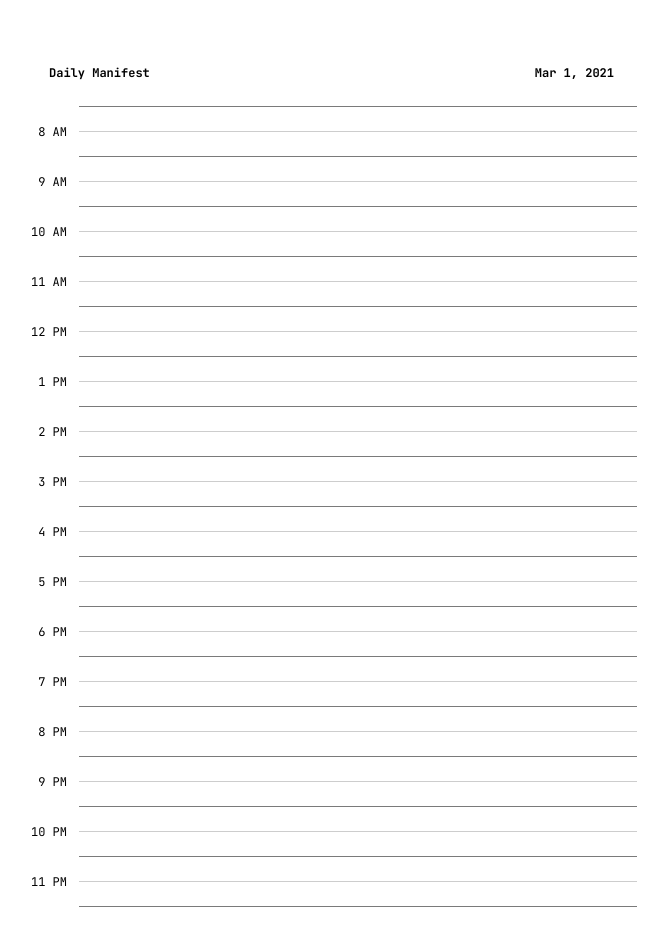
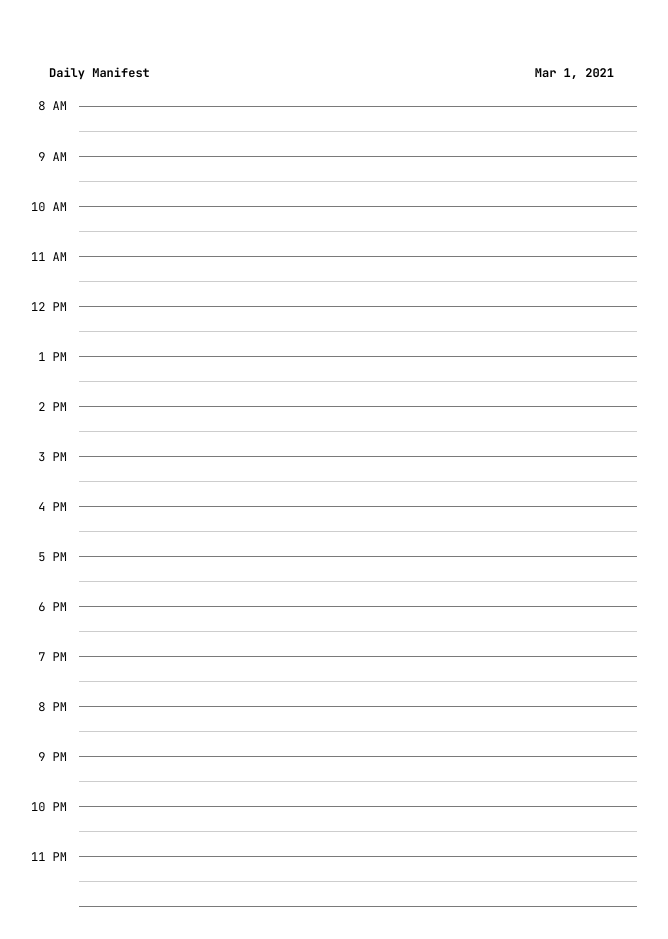
Before and after one commit to 0kzh/manifest, a React (Create React App) app: page / in a window 1280 px wide. Shown: the whole page, without its empty margins (303-971 px from the left). Built offline with nearby package versions, Linux system fonts and the light colour scheme; some icons are missing.

Commit message:
Fix hour positioning

```diff
--- a/src/App.css
+++ b/src/App.css
@@ -30,10 +30,14 @@
 
 .col-center {
   display: flex;
-  align-items: center;
   justify-content: flex-end;
   white-space: nowrap;
   margin-right: 1em;
+}
+
+.hour {
+  position: absolute;
+  transform: translateY(-50%);
 }
 
 .slot {
--- a/src/components/calendar/Calendar.tsx
+++ b/src/components/calendar/Calendar.tsx
@@ -62,7 +62,7 @@ const Calendar: React.FC<Props> = (props: Props) => {
                 {hours.map((hour, i) =>
                     <Row key={`hour_${i}`}>
                         <div className="col-center">
-                            {convert24HTo12H(hour)}
+                            <span className="hour">{convert24HTo12H(hour)}</span>
                         </div>
                         <div className="times">
                                 {i === 0 && <span className="hour-div" />}
```
